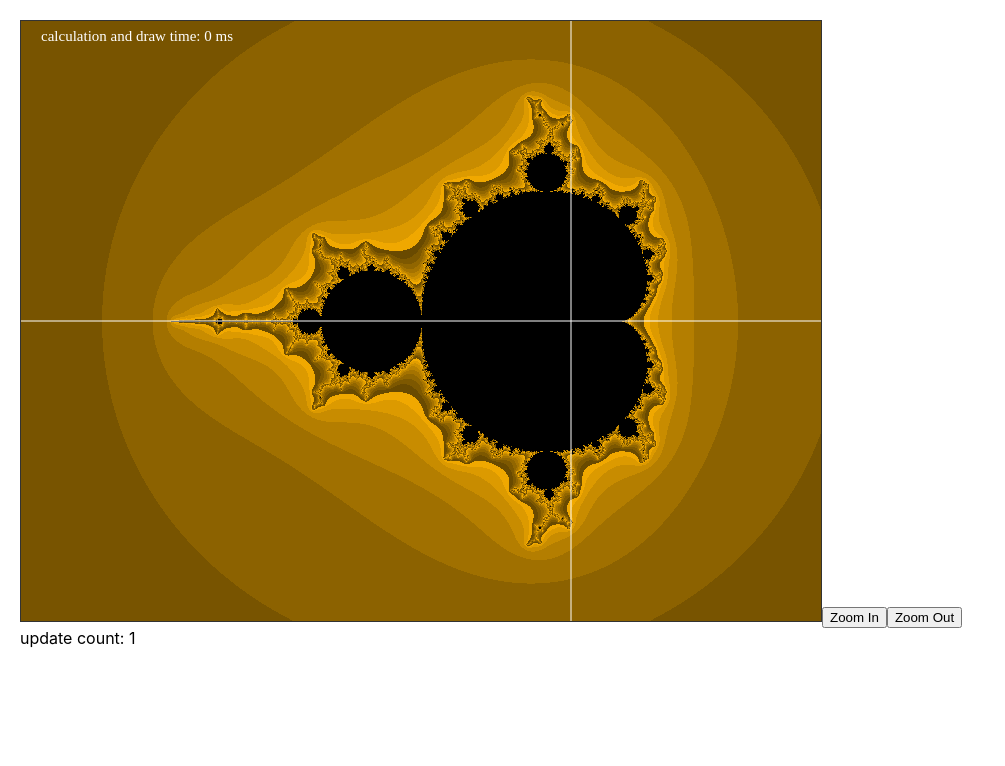
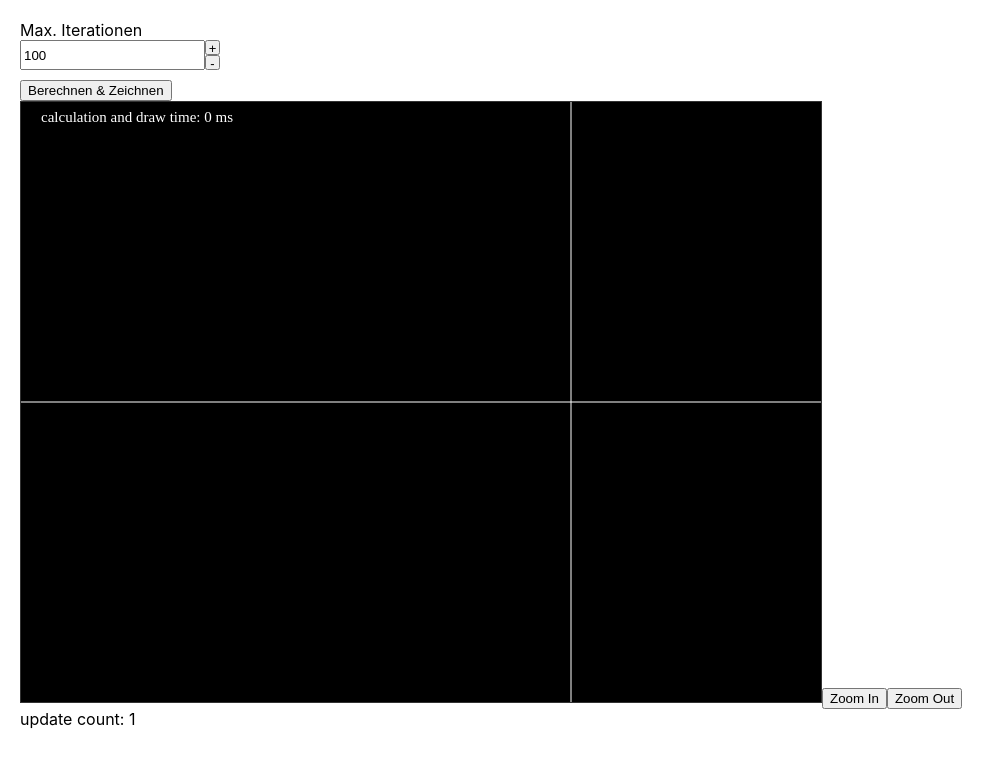
Before and after one commit to sgrandner/koch-showflake, a React (Create React App) app: page / in a window 1280 px wide. Shown: the top 766 px of the page, without its empty margins (0-1005 px from the left). Built offline with nearby package versions, Linux system fonts and the light colour scheme; the HTML template or start-up script is replaced by a standard one.

Commit message:
connected complexSequence to redux store, added complexSequenceSettings

```diff
--- a/src/App.tsx
+++ b/src/App.tsx
@@ -3,6 +3,7 @@ import './App.css';
 import React from 'react';
 
 import ComplexSequence from './ComplexSequence/ComplexSequence';
+import KochSnowflake from './KochSnowflake/KochSnowflake';
 
 function App() {
     return (
--- a/src/ComplexSequence/ComplexSequence.tsx
+++ b/src/ComplexSequence/ComplexSequence.tsx
@@ -1,34 +1,48 @@
 import './ComplexSequence.css';
 
 import React from 'react';
+import { connect, DispatchProp } from 'react-redux';
 
+import { setComplexSequenceSettings } from '../Store/complexSequenceSettingsActions';
+import { RootState } from '../Store/rootReducer';
+import ComplexSequenceSettings from './ComplexSequenceSettings';
 import DrawComplexSequence from './DrawComplexSequence';
 
 type ComplexSequenceProps = {
+    iterationMax: number;
 };
 
 export const MAX_STEPS = 16;
 
 class ComplexSequence extends React.Component<ComplexSequenceProps> {
 
+    submit(values: any) {
+
+        (this.props as unknown as DispatchProp).dispatch(setComplexSequenceSettings({
+            iterationMax: Number(values.iterationMax),
+        }));
+    }
+
     render() {
 
         return (
             <div className='koch-snowflake'>
+                <ComplexSequenceSettings onSubmit={this.submit.bind(this)}/>
                 <DrawComplexSequence
                     canvasProps={{ width: '800', height: '600' }}
+                    iterationMax={this.props.iterationMax}
                 />
             </div>
         );
     }
 }
 
-// const mapStateToProps = (state: RootState) => {
-//     return {
-//     };
-// }
+const mapStateToProps = (state: RootState) => {
+    return {
+        iterationMax: state.complexSequenceSettings.iterationMax,
+    };
+}
 
 // NOTE or define dispatch functions on props
 // see https://react-redux.js.org/using-react-redux/connect-mapdispatch
-// export default connect(mapStateToProps)(ComplexSequence);
-export default ComplexSequence;
+export default connect(mapStateToProps)(ComplexSequence);
--- /dev/null
+++ b/src/ComplexSequence/ComplexSequenceSettings.css
@@ -0,0 +1,10 @@
+.settings {
+    display: flex;
+    flex-direction: column;
+    align-items: flex-start;
+    margin-right: 20px;
+}
+
+.settings__input {
+    margin-bottom: 10px;
+}
--- /dev/null
+++ b/src/ComplexSequence/ComplexSequenceSettings.tsx
@@ -0,0 +1,75 @@
+import './ComplexSequenceSettings.css';
+
+import React from 'react';
+import { connect } from 'react-redux';
+import { formValueSelector, InjectedFormProps, reduxForm } from 'redux-form';
+
+import FormFieldChanger from '../Form/FieldWithChanger';
+import { RootState } from '../Store/rootReducer';
+
+type ComplexSequenceSettingsProps = {
+    iterationMax: number;
+};
+
+class ComplexSequenceSettings extends React.Component<InjectedFormProps & ComplexSequenceSettingsProps> {
+
+    componentWillMount(): void {
+        this.setPreset();
+    }
+
+    setPreset(): void {
+
+        let initalValues = {
+            iterationMax: 100,
+        };
+
+        this.props.initialize(initalValues);
+    }
+
+    increaseIterationMax(): void {
+
+        this.props.change('iterationMax', this.props.iterationMax + 1);
+    }
+
+    decreaseIterationMax(): void {
+
+        this.props.change('iterationMax', this.props.iterationMax - 1);
+    }
+
+    render() {
+        return (
+            <>
+                <form onSubmit={this.props.handleSubmit}>
+                    <div className='settings'>
+
+                        <FormFieldChanger
+                            name='iterationMax'
+                            label='Max. Iterationen'
+                            onIncrease={this.increaseIterationMax.bind(this)}
+                            onDecrease={this.decreaseIterationMax.bind(this)}
+                        />
+
+                        <button type="submit">Berechnen & Zeichnen</button>
+                    </div>
+                </form>
+            </>
+        );
+    }
+}
+
+// NOTE decorate class component ComplexSequenceSettings with connect method
+//      connects redux store with props of component in order to read store values
+const mapStateToProps = (state: RootState) => {
+    const selector = formValueSelector('complexSequenceSettings');
+    const iterationMax = Number(selector(state, 'iterationMax'));
+    return {
+        iterationMax,
+    };
+};
+const ComplexSequenceSettingsConnected = connect(mapStateToProps)(ComplexSequenceSettings);
+
+// NOTE decorate ComplexSequenceSettingsConnected with reduxform
+//      connects form with redux store
+export default reduxForm({
+    form: 'complexSequenceSettings',
+})(ComplexSequenceSettingsConnected);
--- a/src/ComplexSequence/DrawComplexSequence.tsx
+++ b/src/ComplexSequence/DrawComplexSequence.tsx
@@ -8,6 +8,7 @@ import measureTime from '../Utils/measureTime';
 
 type DrawComplexSequenceProps = {
     canvasProps: { width: string, height: string };
+    iterationMax: number;
 };
 
 class DrawComplexSequence extends React.Component<DrawComplexSequenceProps> {
@@ -38,14 +39,13 @@ class DrawComplexSequence extends React.Component<DrawComplexSequenceProps> {
     calculateMandelbrot(x: number, y: number): Color {
 
         const thresholdSquared = 10;
-        const iterationMax = 100;
         let iterationCount = undefined;
 
         const c: Complex = { re: x, im: y };
         let z: Complex = { re: 0, im: 0 };
 
 
-        for (let index = 0; index < iterationMax; index++) {
+        for (let index = 0; index < this.props.iterationMax; index++) {
 
             const zTemp: Complex = {
                 re: z.re ** 2 - z.im ** 2 + c.re,
@@ -140,6 +140,7 @@ class DrawComplexSequence extends React.Component<DrawComplexSequenceProps> {
         }
     }
 
+    // TODO only calculate and draw new values as for dragging
     handleMouseDragFinish(): void {
         this.draw();
     }
--- a/src/KochSnowflake/KochSnowflakeSettings.tsx
+++ b/src/KochSnowflake/KochSnowflakeSettings.tsx
@@ -211,4 +211,4 @@ const KochSnowflakeSettingsConnected = connect(mapStateToProps)(KochSnowflakeSet
 //      connects form with redux store
 export default reduxForm({
     form: 'kochSettings',
-})(KochSnowflakeSettingsConnected);;
+})(KochSnowflakeSettingsConnected);
--- /dev/null
+++ b/src/Store/complexSequenceSettingsActions.ts
@@ -0,0 +1,5 @@
+import { createAction, defineProps } from './createAction';
+
+export const setComplexSequenceSettings = createAction('Set Complex Sequence Settings', defineProps<{
+    iterationMax: number,
+}>());
--- /dev/null
+++ b/src/Store/complexSequenceSettingsReducer.ts
@@ -0,0 +1,27 @@
+import { AnyAction } from 'redux';
+
+import { setComplexSequenceSettings } from './complexSequenceSettingsActions';
+
+export type ComplexSequenceSettingsState = {
+    iterationMax: number;
+};
+
+const initialState: ComplexSequenceSettingsState = {
+    iterationMax: 0,
+};
+
+const complexSequenceSettingsReducer = (state = initialState, action: AnyAction): ComplexSequenceSettingsState => {
+
+    switch (action.type) {
+        // TODO payload not typed
+        case setComplexSequenceSettings.type:
+            return {
+                ...state,
+                iterationMax: action.payload.iterationMax,
+            };
+        default:
+            return state;
+    }
+};
+
+export default complexSequenceSettingsReducer;
--- a/src/Store/rootReducer.ts
+++ b/src/Store/rootReducer.ts
@@ -1,12 +1,14 @@
 import { combineReducers } from 'redux';
 import { reducer as formReducer } from 'redux-form';
 
+import complexSequenceSettingsReducer from './complexSequenceSettingsReducer';
 import settingsReducer from './settingsReducer';
 
 const rootReducer = combineReducers({
     // NOTE you have to pass formReducer under 'form' key
     form: formReducer,
     settings: settingsReducer,
+    complexSequenceSettings: complexSequenceSettingsReducer,
 })
 
 export type RootState = ReturnType<typeof rootReducer>;
```
